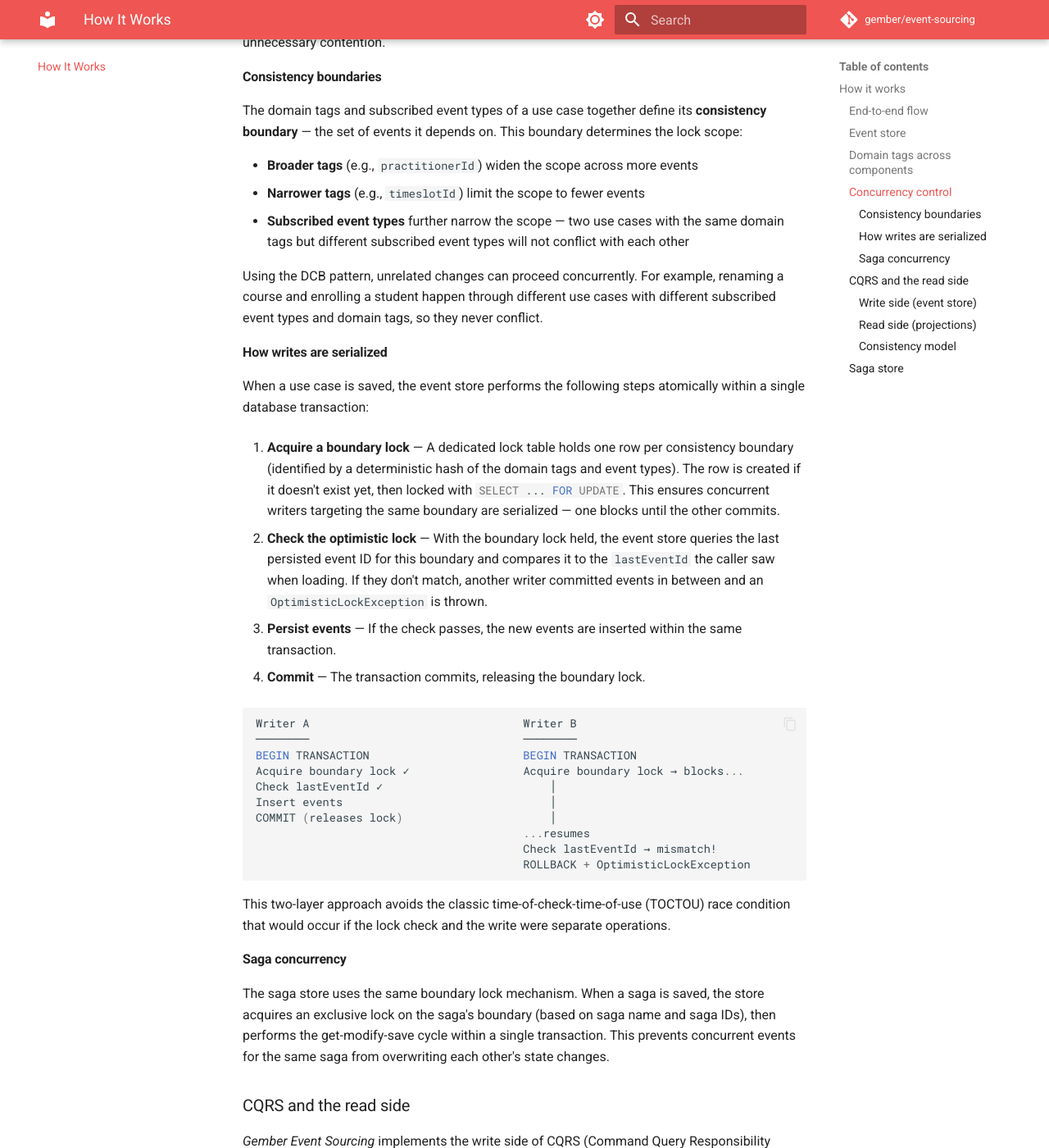
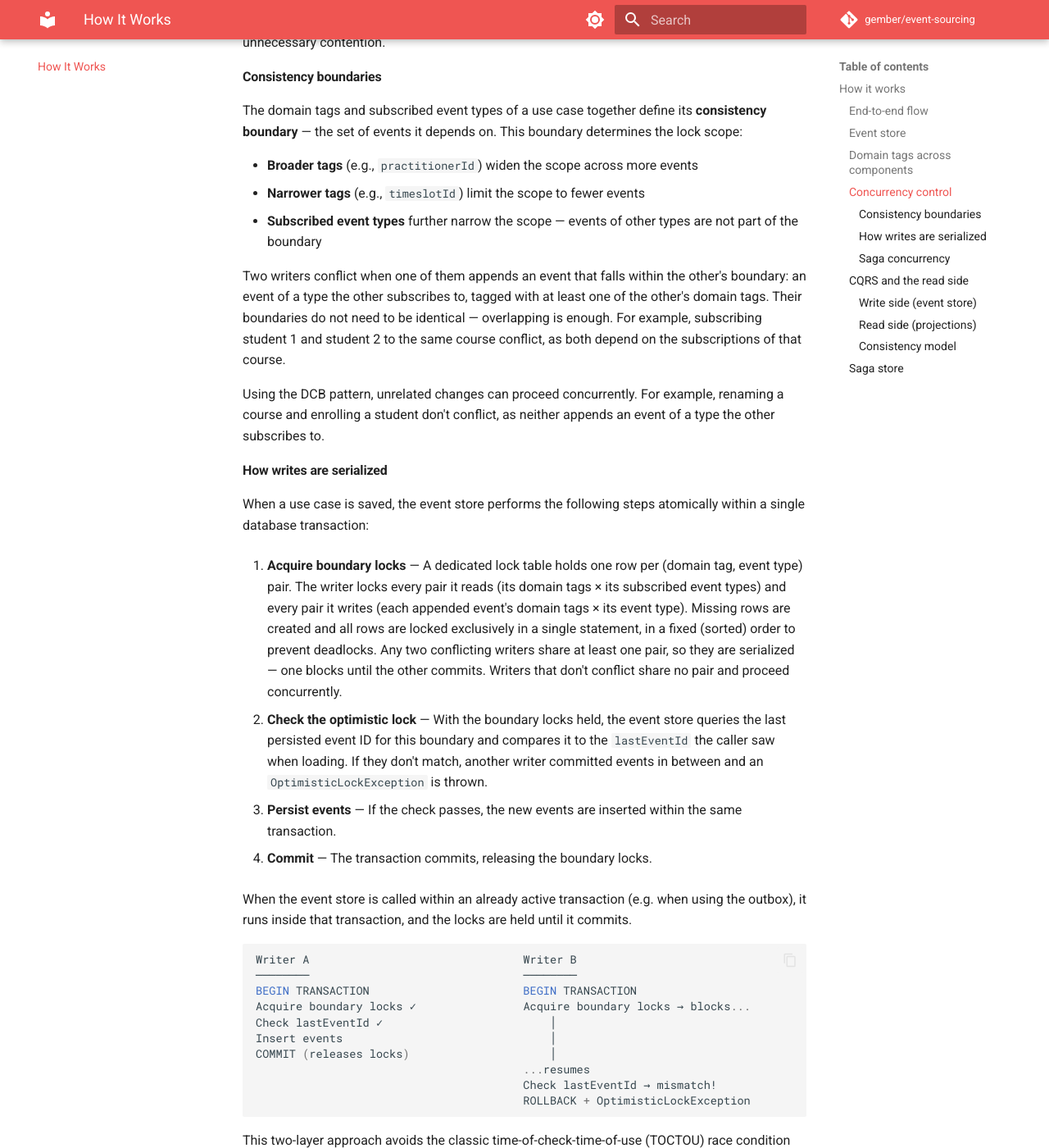
Before and after one commit to GemberPHP/event-sourcing, an MkDocs documentation site: the page built from docs/how-it-works.md, in a window 1280 px wide and 1400 px high, scrolled down 2905 px. Shown: the whole window at 82% size. Built offline with MkDocs 1.6.1 and Material for MkDocs 9.7.7, drawn with Linux system fonts in a browser that asks for light colours; comment, search, counter and statistics services are not loaded; some of the changed text lies outside the part shown.

Commit message:
Document per (domain tag, event type) boundary locking
Explain that overlapping boundaries conflict, describe the read/write set
lock rows, supported platforms, and the cut-over upgrade note.

````diff
--- a/docs/how-it-works.md
+++ b/docs/how-it-works.md
@@ -80,36 +80,45 @@ The domain tags and subscribed event types of a use case together define its **c
 
 - **Broader tags** (e.g., `practitionerId`) widen the scope across more events
 - **Narrower tags** (e.g., `timeslotId`) limit the scope to fewer events
-- **Subscribed event types** further narrow the scope — two use cases with the same domain tags but different subscribed event types will not conflict with each other
+- **Subscribed event types** further narrow the scope — events of other types are not part of the boundary
 
-Using the DCB pattern, unrelated changes can proceed concurrently. For example, renaming a course and enrolling a student happen through different use cases with different subscribed event types and domain tags, so they never conflict.
+Two writers conflict when one of them appends an event that falls within the other's boundary: an event of a type the other subscribes to, tagged with at least one of the other's domain tags. Their boundaries do not need to be identical — overlapping is enough. For example, subscribing student 1 and student 2 to the same course conflict, as both depend on the subscriptions of that course.
+
+Using the DCB pattern, unrelated changes can proceed concurrently. For example, renaming a course and enrolling a student don't conflict, as neither appends an event of a type the other subscribes to.
 
 #### How writes are serialized
 
 When a use case is saved, the event store performs the following steps atomically within a single database transaction:
 
-1. **Acquire a boundary lock** — A dedicated lock table holds one row per consistency boundary (identified by a deterministic hash of the domain tags and event types). The row is created if it doesn't exist yet, then locked with `SELECT ... FOR UPDATE`. This ensures concurrent writers targeting the same boundary are serialized — one blocks until the other commits.
+1. **Acquire boundary locks** — A dedicated lock table holds one row per (domain tag, event type) pair. The writer locks every pair it reads (its domain tags × its subscribed event types) and every pair it writes (each appended event's domain tags × its event type). Missing rows are created and all rows are locked exclusively in a single statement, in a fixed (sorted) order to prevent deadlocks. Any two conflicting writers share at least one pair, so they are serialized — one blocks until the other commits. Writers that don't conflict share no pair and proceed concurrently.
 
-2. **Check the optimistic lock** — With the boundary lock held, the event store queries the last persisted event ID for this boundary and compares it to the `lastEventId` the caller saw when loading. If they don't match, another writer committed events in between and an `OptimisticLockException` is thrown.
+2. **Check the optimistic lock** — With the boundary locks held, the event store queries the last persisted event ID for this boundary and compares it to the `lastEventId` the caller saw when loading. If they don't match, another writer committed events in between and an `OptimisticLockException` is thrown.
 
 3. **Persist events** — If the check passes, the new events are inserted within the same transaction.
 
-4. **Commit** — The transaction commits, releasing the boundary lock.
+4. **Commit** — The transaction commits, releasing the boundary locks.
+
+When the event store is called within an already active transaction (e.g. when using the outbox), it runs inside that transaction, and the locks are held until it commits.
 
 ```
 Writer A                                Writer B
 ────────                                ────────
 BEGIN TRANSACTION                       BEGIN TRANSACTION
-Acquire boundary lock ✓                 Acquire boundary lock → blocks...
+Acquire boundary locks ✓                Acquire boundary locks → blocks...
 Check lastEventId ✓                         │
 Insert events                               │
-COMMIT (releases lock)                      │
+COMMIT (releases locks)                     │
                                         ...resumes
                                         Check lastEventId → mismatch!
                                         ROLLBACK + OptimisticLockException
 ```
 
 This two-layer approach avoids the classic time-of-check-time-of-use (TOCTOU) race condition that would occur if the lock check and the write were separate operations.
+
+The Doctrine DBAL event store supports MySQL and MariaDB (InnoDB) and SQLite; other database platforms throw an `UnsupportedPlatformException`.
+
+!!! note "Upgrading from per-boundary locks"
+    Earlier versions locked a single row per exact boundary. Old and new versions lock different rows and therefore don't serialize against each other: don't run them side by side, deploy as a cut-over. The obsolete lock rows can be removed with the provided migration.
 
 #### Saga concurrency
 
````
